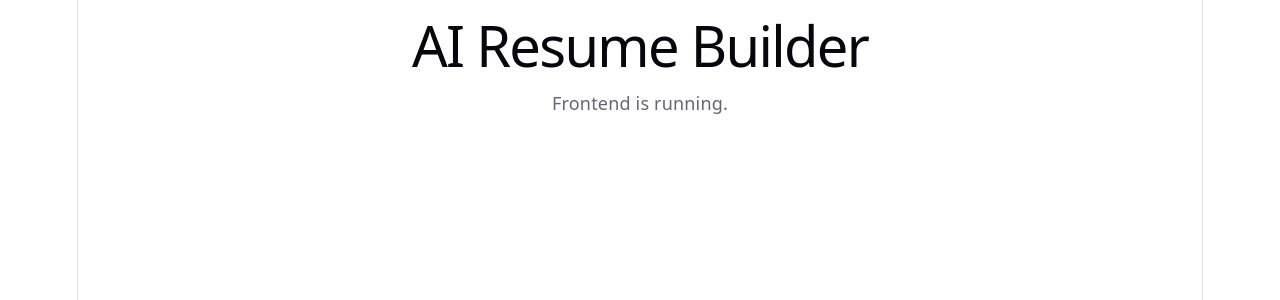
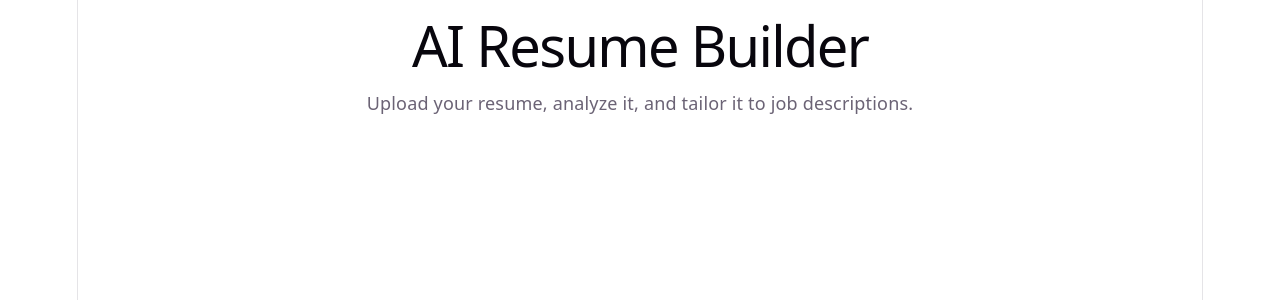
Before and after one commit to IanBarnes-cell/AI-Resume-Builder, a React (Vite) app in the folder frontend/: page / in a window 1280 px wide. Shown: the top 300 px of the page. Built offline with nearby package versions, Linux system fonts and the light colour scheme.

Commit message:
Set up React frontend with Vite and TypeScript

```diff
--- a/frontend/src/App.tsx
+++ b/frontend/src/App.tsx
@@ -1,12 +1,7 @@
-import './App.css'
+import Home from "./pages/Home";
 
 function App() {
-  return (
-    <div>
-      <h1>AI Resume Builder</h1>
-      <p>Frontend is running.</p>
-    </div>
-  );
+  return <Home />;
 }
 
 export default App;
--- /dev/null
+++ b/frontend/src/pages/Home.tsx
@@ -0,0 +1,10 @@
+function Home() {
+  return (
+    <div>
+      <h1>AI Resume Builder</h1>
+      <p>Upload your resume, analyze it, and tailor it to job descriptions.</p>
+    </div>
+  );
+}
+
+export default Home;
```
